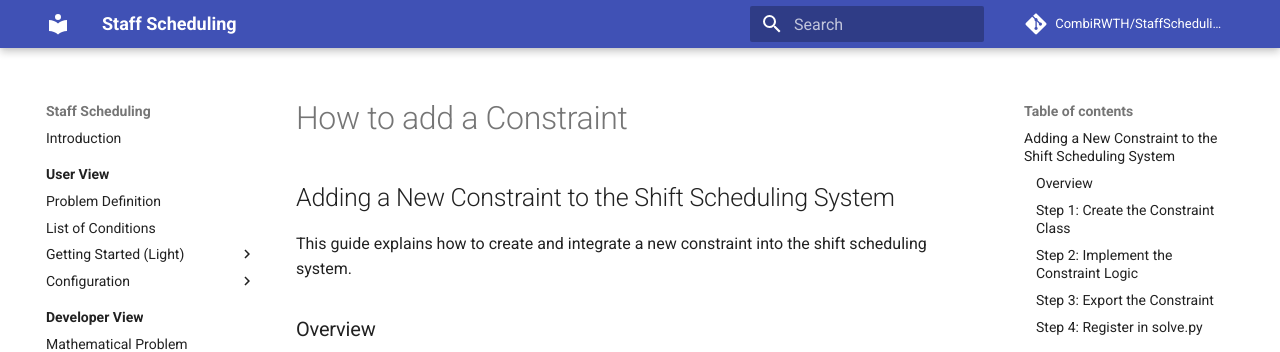
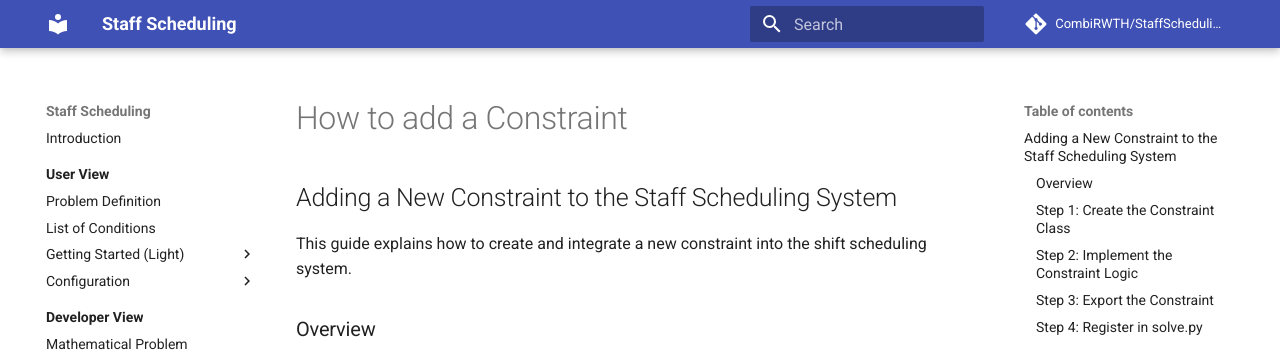
Before and after one commit to CombiRWTH/StaffScheduling, an MkDocs documentation site: the page built from docs/developer-view/how-to-add/how-to-add-constraint.md, in a window 1280 px wide and 900 px high. Shown: the top 352 px of the window. Built offline with MkDocs 1.6.1 and Material for MkDocs 9.7.7, drawn with Linux system fonts in a browser that asks for light colours; comment, search, counter and statistics services are not loaded.

Commit message:
chenged Shift to Staff docs/developer-view/how-to-add/how-to-add-constraint.md
Co-authored-by: Philipp Lentzen <code@philipplentzen.dev>

```diff
--- a/docs/developer-view/how-to-add/how-to-add-constraint.md
+++ b/docs/developer-view/how-to-add/how-to-add-constraint.md
@@ -1,4 +1,4 @@
-# Adding a New Constraint to the Shift Scheduling System
+# Adding a New Constraint to the Staff Scheduling System
 
 This guide explains how to create and integrate a new constraint into the shift scheduling system.
 
```
